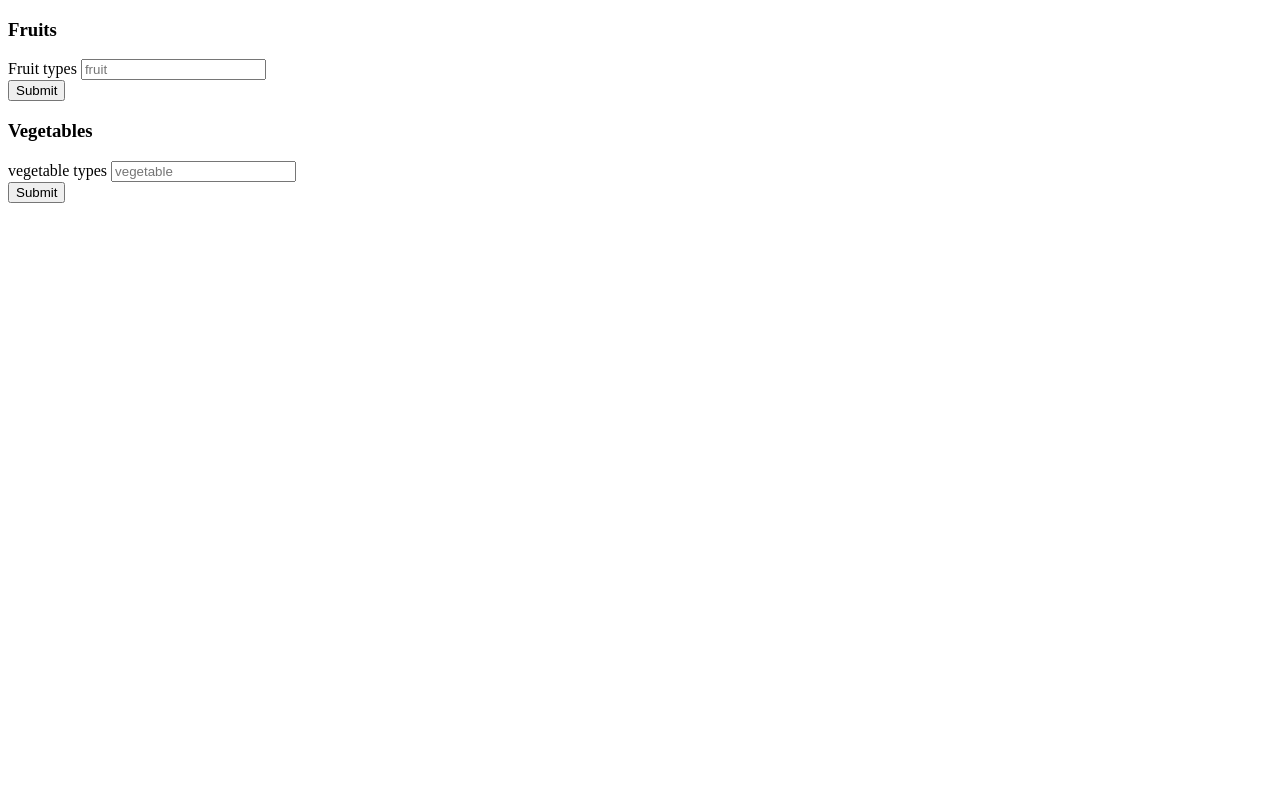
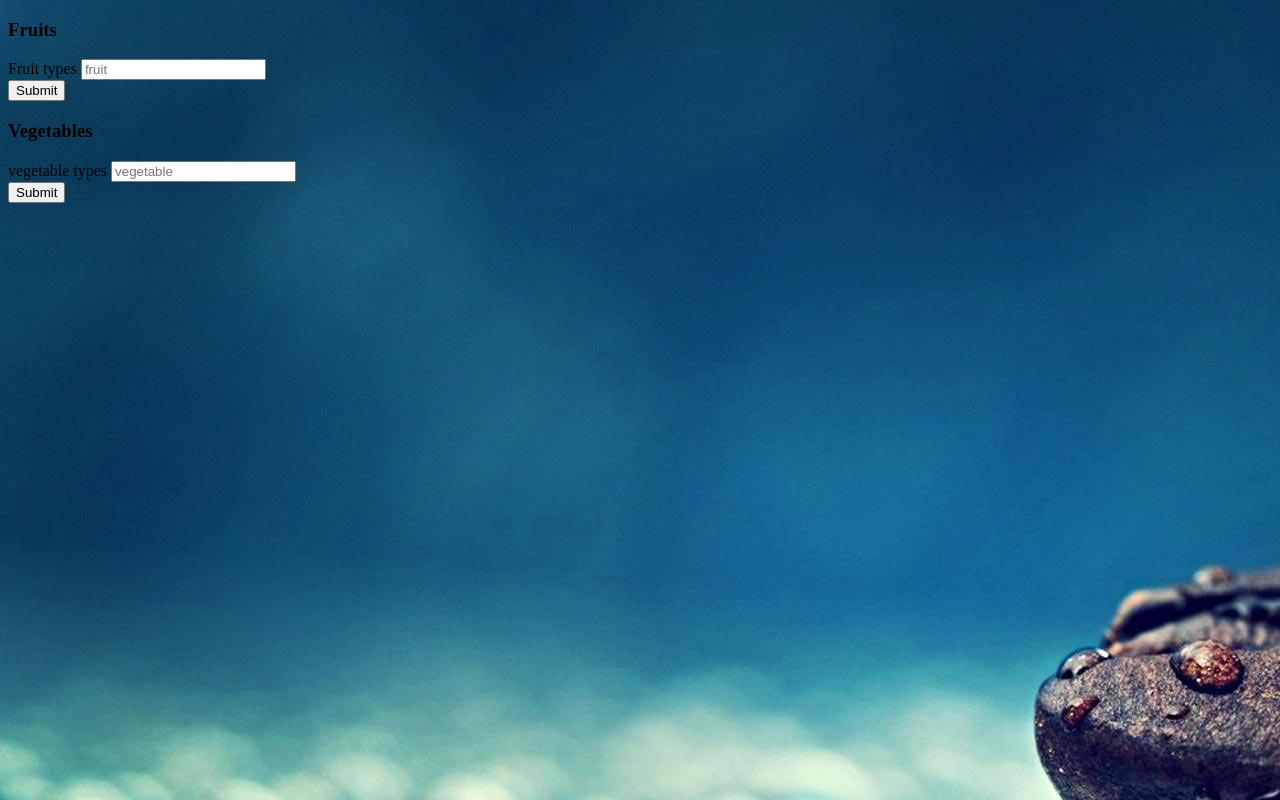
Before and after one commit to collinsmwiti/groceries, a plain HTML site: page index.html in a window 1280 px wide. Drawn offline with Linux system fonts and the light colour scheme.

Commit message:
groceries

```diff
--- a/css/style.css
+++ b/css/style.css
@@ -0,0 +1,3 @@
+body {
+  background-image: url(../images/groceries.jpeg);
+}
--- a/index.html
+++ b/index.html
@@ -4,7 +4,7 @@
 
 <head>
   <meta charset="utf-8">
-
+  <link rel="stylesheet" href="css/style.css" type="text/css">
   <script src="js/jquery.js"></script>
   <script src="js/bootstrap.min.js"></script>
   <script src="js/scripts.js"></script>
```
Also changed, not shown: images/groceries.jpeg (added).
